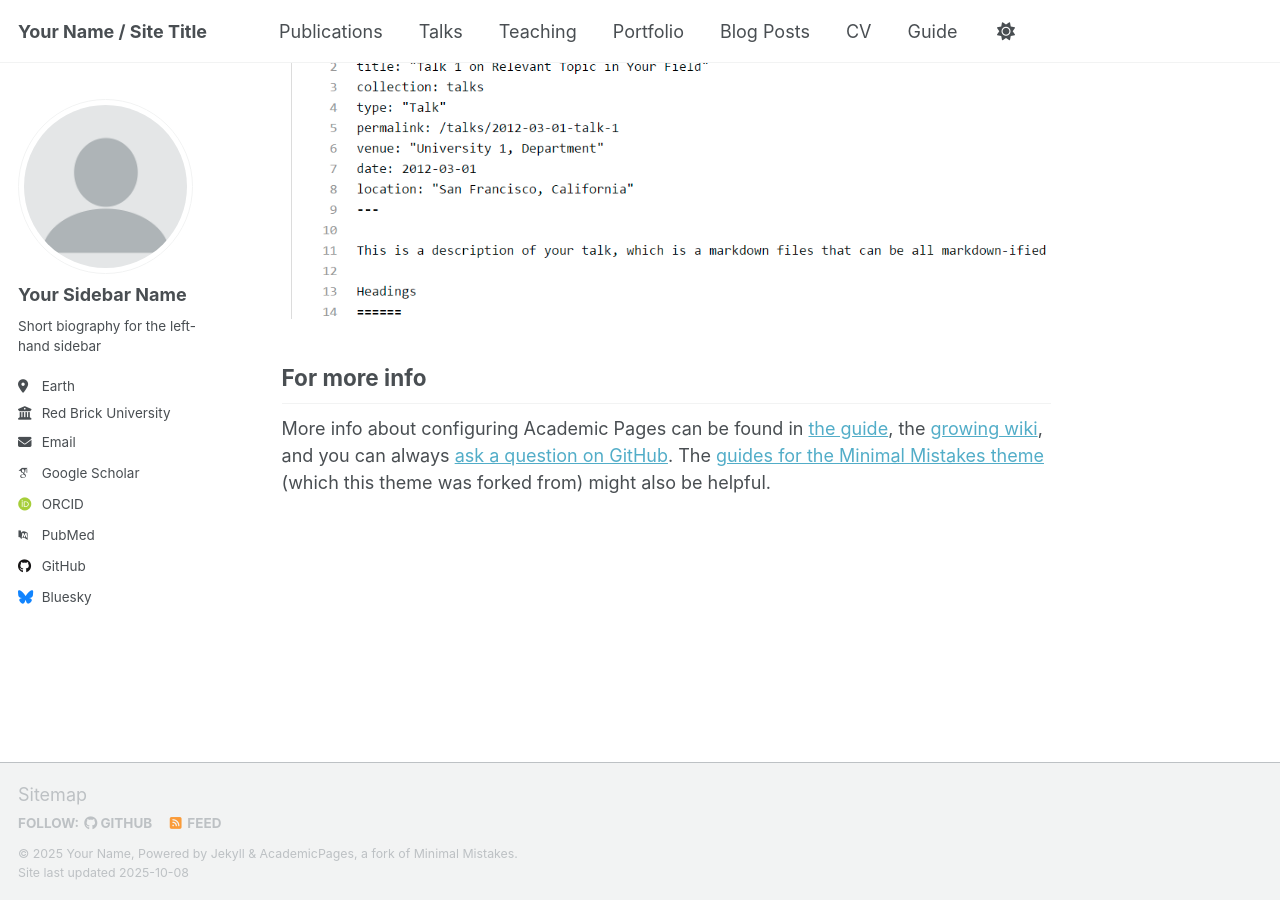
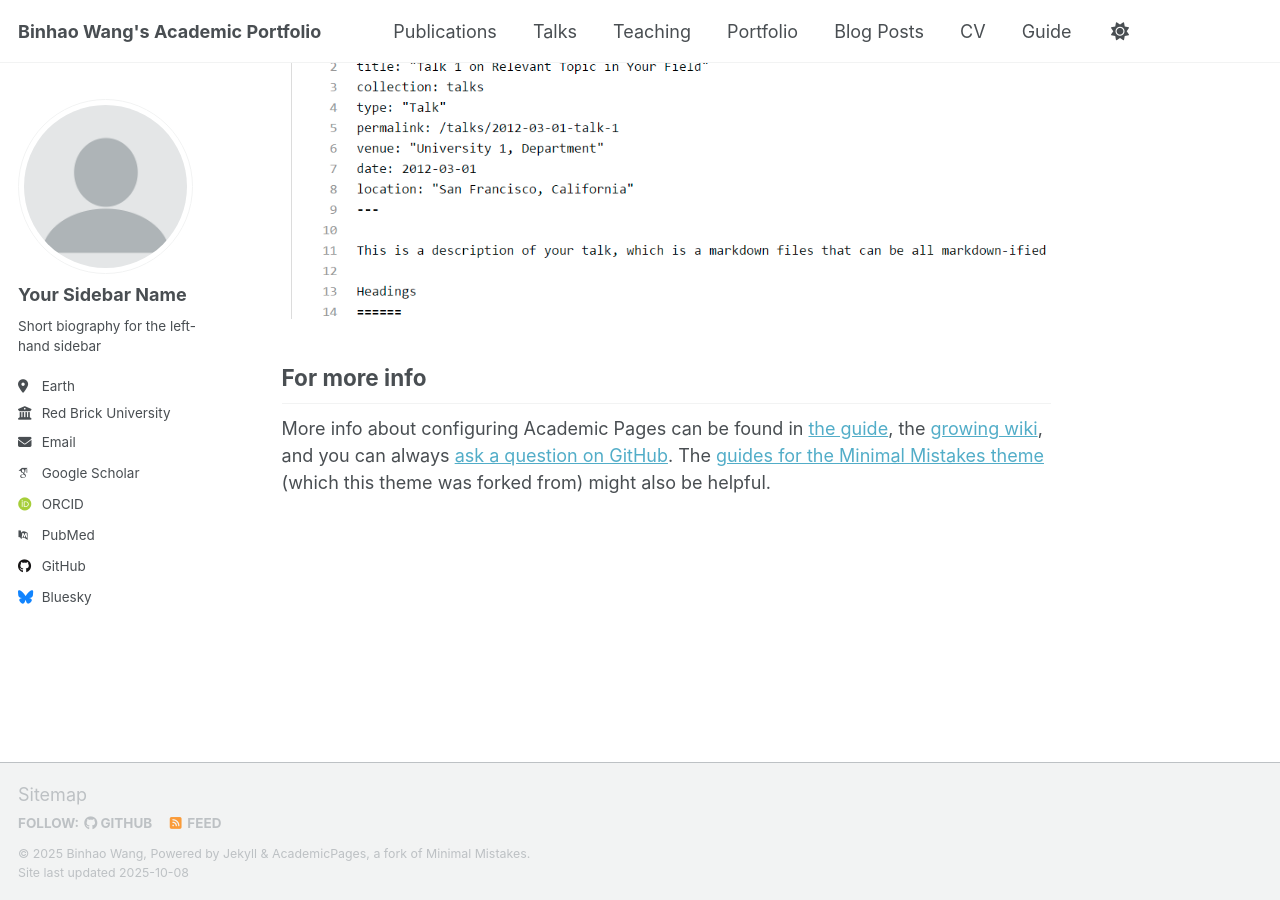
Before and after one commit to BinhaoWang/BinhaoWang.github.io, a Jekyll site: the page built from _pages/about.md, in a window 1280 px wide and 900 px high, scrolled down 2880 px. Built offline with Jekyll 4.4.1, drawn with Linux system fonts in a browser that asks for light colours; some web fonts are replaced; a script that is not in the unit is left out.

Commit message:
更新我的网站内容

```diff
--- a/_config.yml
+++ b/_config.yml
@@ -9,10 +9,10 @@
 # Basic Site Settings
 locale                   : "en-US"
 site_theme               : "default" # Currently available options are "default", "air"
-title                    : "Your Name / Site Title"
+title                    : "Binhao Wang's Academic Portfolio" # the title of your site, e.g. "My Personal Website"
 title_separator          : "-"
-name                     : &name "Your Name"
-description              : &description "Your Name's academic portfolio"   # Update this with a general description of your site, this is the default if not overridden by a page
+name                     : &name "Binhao Wang"
+description              : &description "This is Binhao Wang's academic portfolio"   # Update this with a general description of your site, this is the default if not overridden by a page
 url                      : https://academicpages.github.io # The base hostname & protocol for your site e.g. "https://[your GitHub username].github.io",
                                                            # or if you already have some other page hosted on Github then use "https://[your GitHub username].github.io/[Your Repo Name]"
 baseurl                  : "" # the subpath of your site, e.g. "/blog"
```
